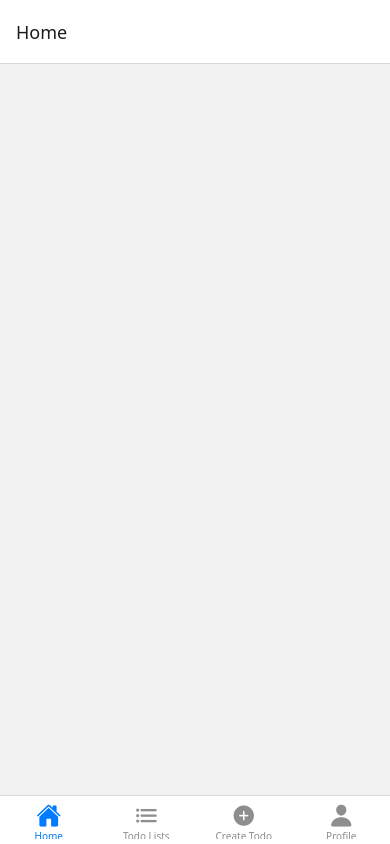
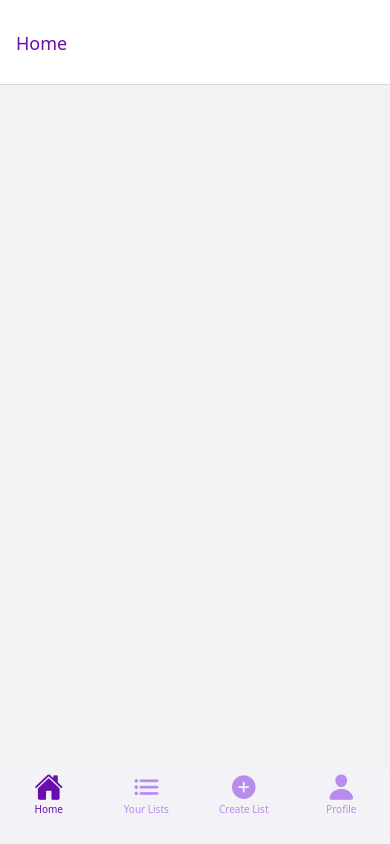
Before and after one commit to StoyanMinc/Pick-your-stuff, a React Native app in the folder pick-your-stuff/: screen / in a window 390 px wide. Built offline with nearby package versions, Linux system fonts and the light colour scheme.

Commit message:
Implement navigators

```diff
--- a/pick-your-stuff/App.tsx
+++ b/pick-your-stuff/App.tsx
@@ -1,40 +1,12 @@
 import { NavigationContainer } from "@react-navigation/native";
-import { createBottomTabNavigator } from "@react-navigation/bottom-tabs";
-import Ionicons from '@expo/vector-icons/Ionicons';
 
-const Tab = createBottomTabNavigator();
+import AppNavigator from "./src/navigators/AppNavigator";
+
 
 export default function App() {
     return (
         <NavigationContainer>
-            <Tab.Navigator>
-                <Tab.Screen name="Home" component={() => null}
-                    options={{
-                        tabBarIcon: ({ color, size }) => (
-                            <Ionicons name="home" size={size} color={color} />
-                        ),
-                    }} />
-                <Tab.Screen
-                    name="Todo Lists"
-                    component={() => null}
-                    options={{
-                        tabBarIcon: ({ color, size }) => (
-                            <Ionicons name="list" size={size} color={color} />
-                        ),
-                    }}
-                />
-                <Tab.Screen name="Create Todo" component={() => null}
-                    options={{
-                        tabBarIcon: ({ color, size }) => (
-                            <Ionicons name="add-circle" size={size} color={color} />
-                        ),
-                    }} />
-                <Tab.Screen name="Profile" component={() => null} options={{
-                    tabBarIcon: ({ color, size }) => (
-                        <Ionicons name="person" size={size} color={color} />
-                    ),
-                }} />
-            </Tab.Navigator>
+            <AppNavigator />
         </NavigationContainer>
     );
 }
--- /dev/null
+++ b/pick-your-stuff/src/navigators/AppNavigator.tsx
@@ -0,0 +1,73 @@
+import { createBottomTabNavigator } from "@react-navigation/bottom-tabs";
+import Ionicons from '@expo/vector-icons/Ionicons';
+import StackListNavigator from "./StackListNavigator";
+
+const Tab = createBottomTabNavigator();
+
+export default function AppNavigator() {
+    return (
+        <Tab.Navigator
+            screenOptions={{
+                tabBarActiveTintColor: '#6a0dad',
+                tabBarInactiveTintColor: '#b88ced',
+                tabBarStyle: {
+                    backgroundColor: '#f2f2f7',
+                    borderTopWidth: 0,
+                    elevation: 10,
+                    height: 85,           // increased height
+                    paddingBottom: 15,    // more space for icons
+                    paddingTop: 10,
+                    borderTopLeftRadius: 20, // rounded corners
+                    borderTopRightRadius: 20,
+                    position: 'absolute',     // optional: floating effect
+                    left: 0,
+                    right: 0,
+                },
+                headerStyle: {
+                    height: 85
+
+                },
+                headerTintColor: '#6a0dad',
+            }}
+        >
+            <Tab.Screen
+                name="Home"
+                component={() => null}
+                options={{
+                    tabBarIcon: ({ color, size }) => (
+                        <Ionicons name="home" size={size + 4} color={color} /> // slightly bigger icon
+                    ),
+                }}
+            />
+            <Tab.Screen
+                name="Your Lists"
+                component={StackListNavigator}
+                options={{
+                    tabBarIcon: ({ color, size }) => (
+                        <Ionicons name="list" size={size + 4} color={color} />
+                    ),
+                    headerShown: false
+                }}
+            />
+            <Tab.Screen
+                name="Create List"
+                component={() => null}
+                options={{
+                    tabBarIcon: ({ color, size }) => (
+                        <Ionicons name="add-circle" size={size + 4} color={color} />
+                    ),
+                }}
+            />
+            <Tab.Screen
+                name="Profile"
+                component={() => null}
+                options={{
+                    tabBarIcon: ({ color, size }) => (
+                        <Ionicons name="person" size={size + 4} color={color} />
+                    ),
+                }}
+            />
+        </Tab.Navigator>
+
+    );
+}
--- /dev/null
+++ b/pick-your-stuff/src/navigators/StackListNavigator.tsx
@@ -0,0 +1,15 @@
+import { createNativeStackNavigator } from '@react-navigation/native-stack';
+import Lists from "../components/lists/Lists";
+import ListItem from '../components/item/ListItem';
+
+const StackNavigator = createNativeStackNavigator();
+
+export default function StackListNavigator() {
+    return (
+        <StackNavigator.Navigator>
+            <StackNavigator.Screen name="Your Lists" component={Lists} />
+            <StackNavigator.Screen name="List" component={ListItem} />
+        </StackNavigator.Navigator>
+
+    );
+}
```
